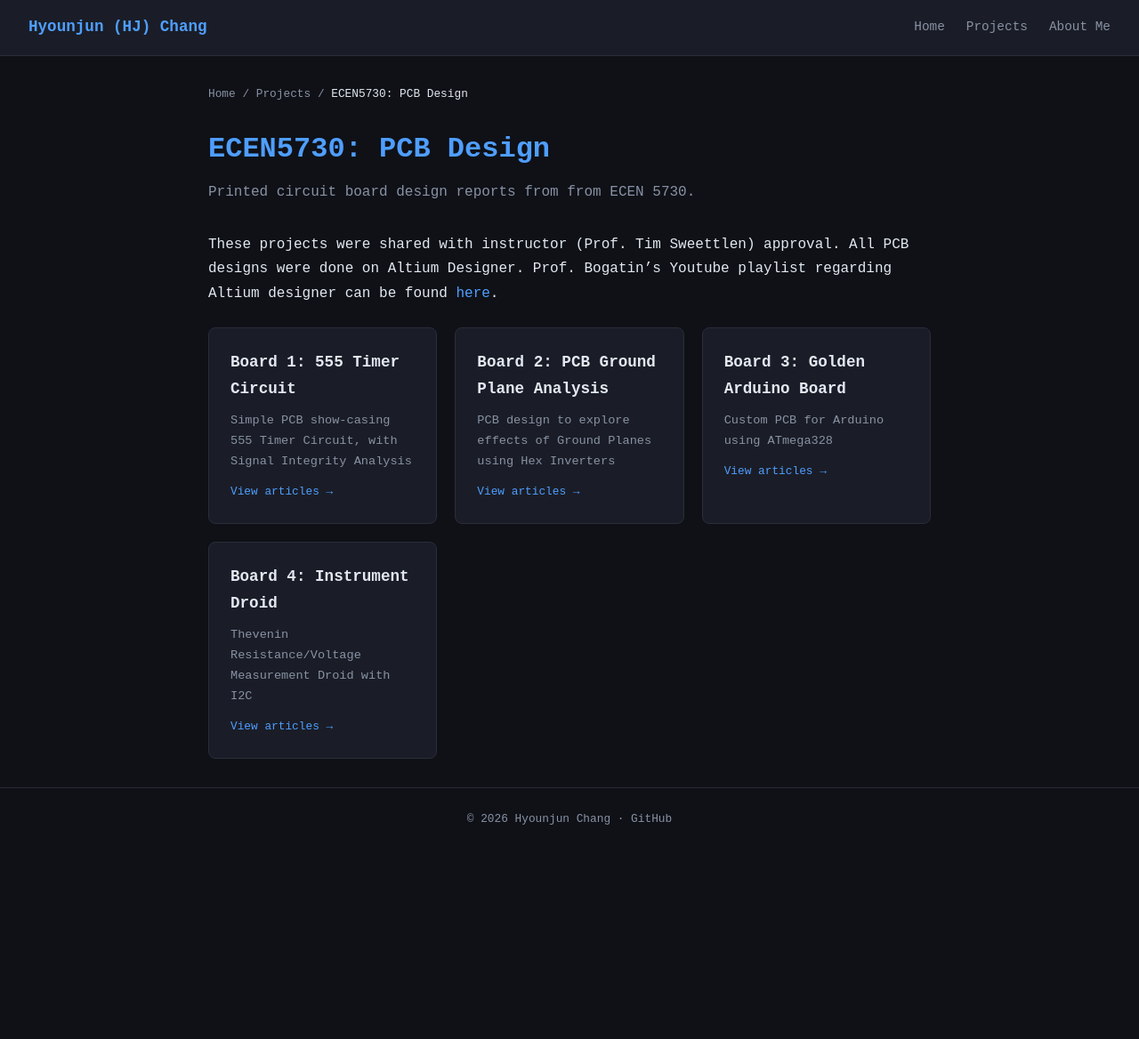
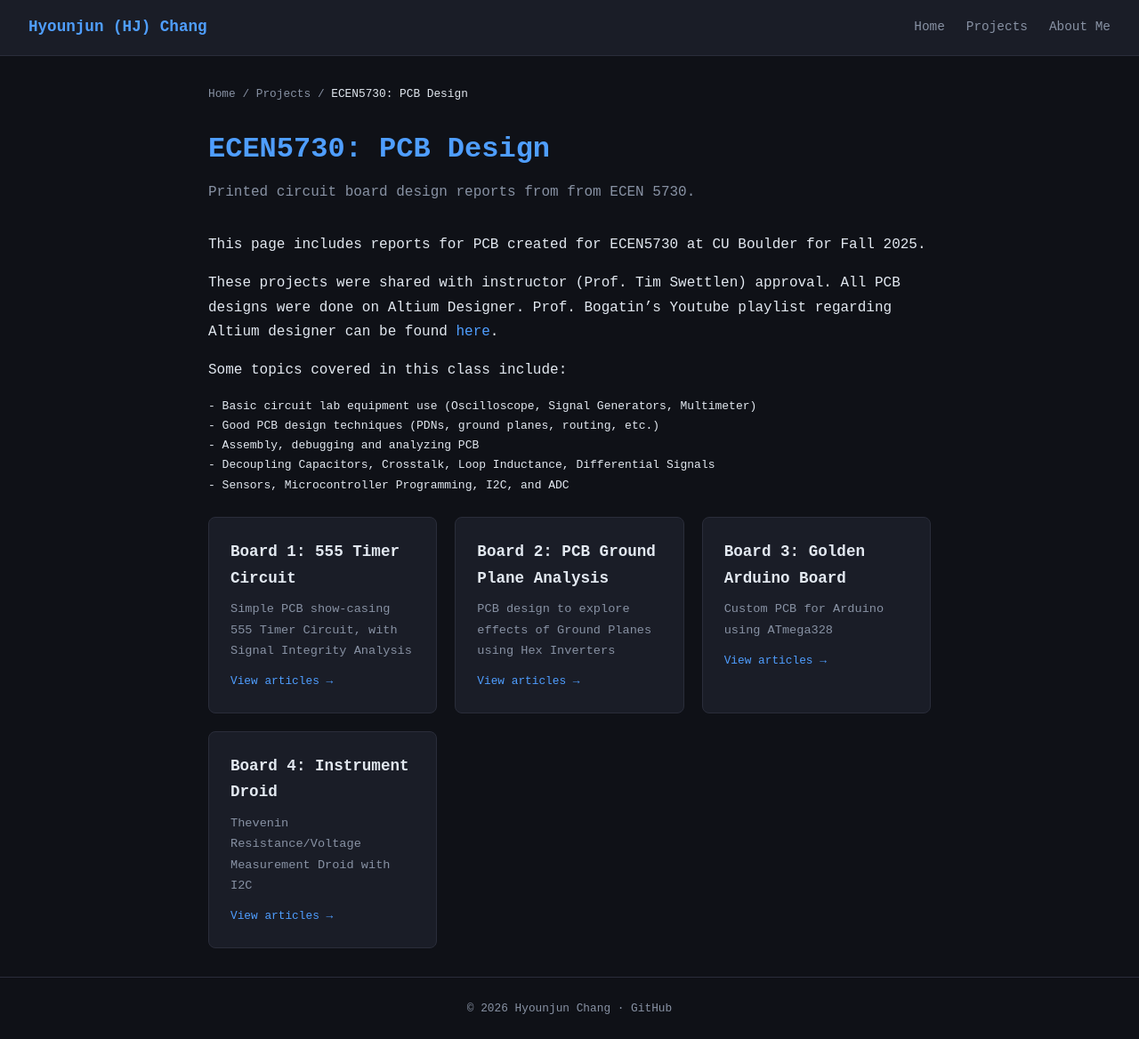
Before and after one commit to hyounjunchang/hyounjunchang.github.io, a Jekyll site: the page built from _projects/ecen5730-pcb.md, in a window 1280 px wide. Shown: the whole page at 89% size. Built offline with Jekyll 4.4.1, drawn with Linux system fonts in a browser that asks for light colours; before the commit the page ends 955 px from its top, so only the background shows below that.

Commit message:
Update ecen5730-pcb.md for topic page

````diff
--- a/_projects/ecen5730-pcb.md
+++ b/_projects/ecen5730-pcb.md
@@ -5,4 +5,15 @@ slug: ecen5730-pcb
 description: "Printed circuit board design reports from from ECEN 5730."
 ---
 
-These projects were shared with instructor (Prof. Tim Sweettlen) approval. All PCB designs were done on Altium Designer. Prof. Bogatin's Youtube playlist regarding Altium designer can be found [here](https://www.youtube.com/channel/UCNb5R0BXy-6Umqy6nQhtOJw/playlists).
+This page includes reports for PCB created for ECEN5730 at CU Boulder for Fall 2025.
+
+These projects were shared with instructor (Prof. Tim Swettlen) approval. All PCB designs were done on Altium Designer. Prof. Bogatin's Youtube playlist regarding Altium designer can be found [here](https://www.youtube.com/channel/UCNb5R0BXy-6Umqy6nQhtOJw/playlists).
+
+Some topics covered in this class include:
+```
+- Basic circuit lab equipment use (Oscilloscope, Signal Generators, Multimeter)
+- Good PCB design techniques (PDNs, ground planes, routing, etc.)
+- Assembly, debugging and analyzing PCB
+- Decoupling Capacitors, Crosstalk, Loop Inductance, Differential Signals
+- Sensors, Microcontroller Programming, I2C, and ADC
+```
````
